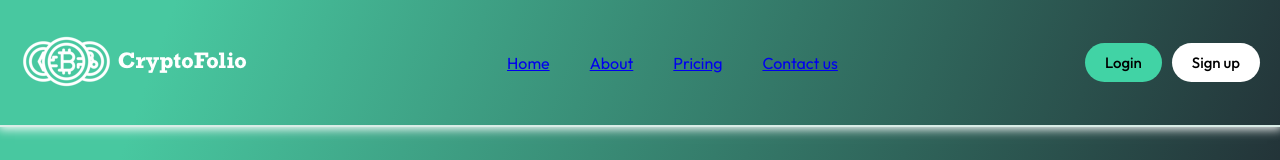
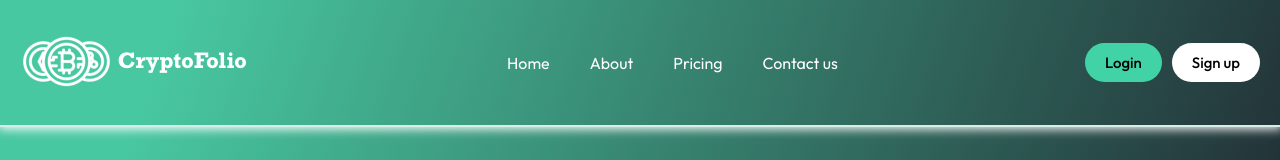
Before and after one commit to Moe131/cryptofolio, a React (Vite) app: page /home in a window 1280 px wide. Shown: the top 160 px of the page. Built offline with nearby package versions, Linux system fonts and the light colour scheme; no server answers.

Commit message:
bug fixed in showing list on initial load

```diff
--- a/src/components/Navbar/Navbar.css
+++ b/src/components/Navbar/Navbar.css
@@ -6,6 +6,10 @@
     border-bottom: 2px solid rgb(217, 237, 231);
     box-shadow: 0px 0px 10px 2px white;
 
+    .nav-link {
+        color: white;
+        text-decoration: none;
+    }
 
     img {
       max-width: 250px;
--- a/src/components/Navbar/Navbar.jsx
+++ b/src/components/Navbar/Navbar.jsx
@@ -10,10 +10,10 @@ function Navbar() {
                 <img src={logo} alt="Logo" />
             </Link>
             <ul className="nav-list">
-                <Link to={"/"}> <li>Home</li> </Link>
-                <Link to={"/about"}> <li>About</li> </Link>
-                <Link to={"/pricing"}> <li>Pricing</li> </Link>
-                <Link to={"/contact"}> <li>Contact us</li> </Link>
+            <li><Link to="/" className="nav-link">Home</Link></li>
+                <li><Link to="/about" className="nav-link">About</Link></li>
+                <li><Link to="/pricing" className="nav-link">Pricing</Link></li>
+                <li><Link to="/contact" className="nav-link">Contact us</Link></li>
             </ul>
             <div className="nav-right">
                 <button className="login-btn">Login</button>
--- a/src/pages/Home/Home.jsx
+++ b/src/pages/Home/Home.jsx
@@ -7,7 +7,7 @@ function Home(){
     const [displayCoins, setDisplay] = React.useState([]);
     const [input, setInput] = React.useState("");
 
-    React.useEffect( () => {
+    function fetchAll(){
         const options = {
             method: 'GET',
             headers: {
@@ -17,15 +17,17 @@ function Home(){
           };
           fetch('https://api.coingecko.com/api/v3/coins/markets?vs_currency=usd', options)
             .then(response => response.json())
-            .then(response => setAllCoins( (prev) => { return response}))
+            .then(response => { setAllCoins(response);
+                setDisplay( response);
+            } )
             .catch(err => console.error(err));
-        }, []
-    )
+    }
+
 
     React.useEffect(
-        () => {setDisplay( allCoins );
-        }
-    )
+        () => {
+             fetchAll()
+        }, [] )
 
     function handleChange(event){
         setInput(event.target.value)
```
